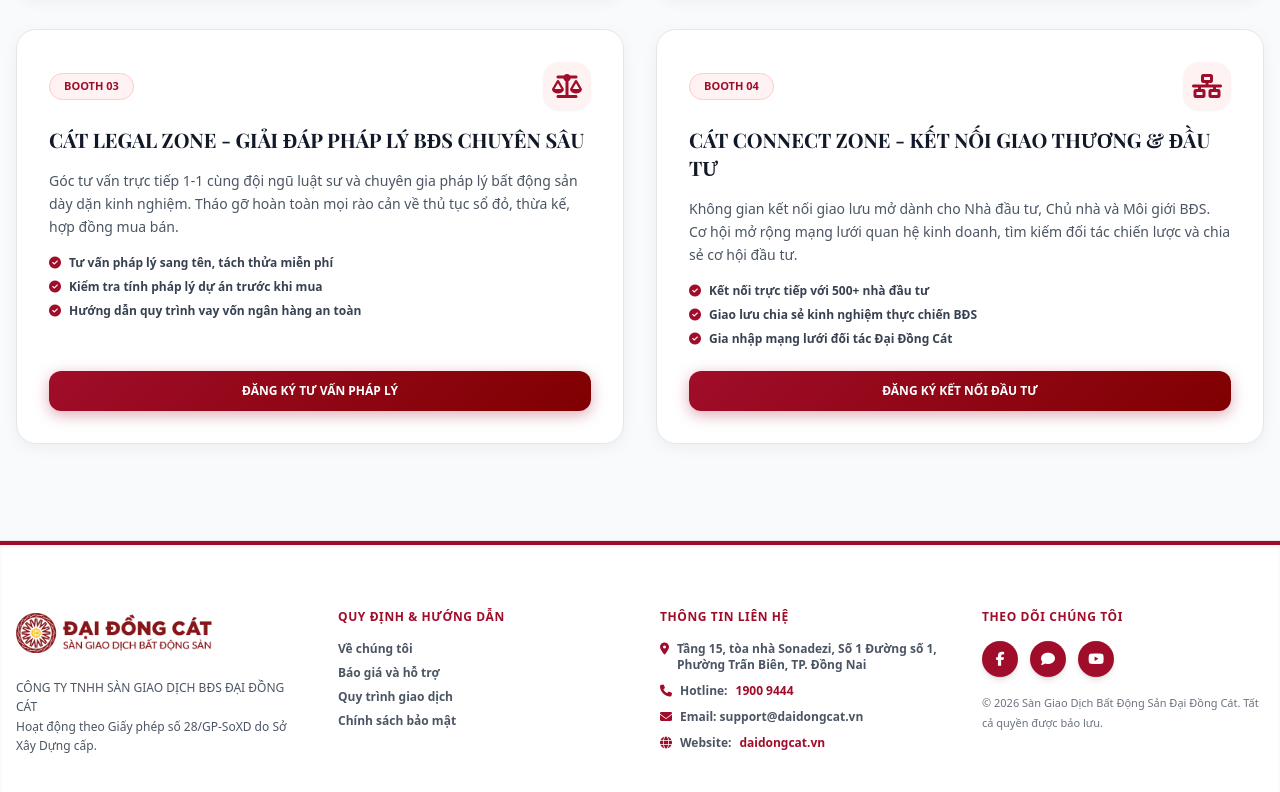
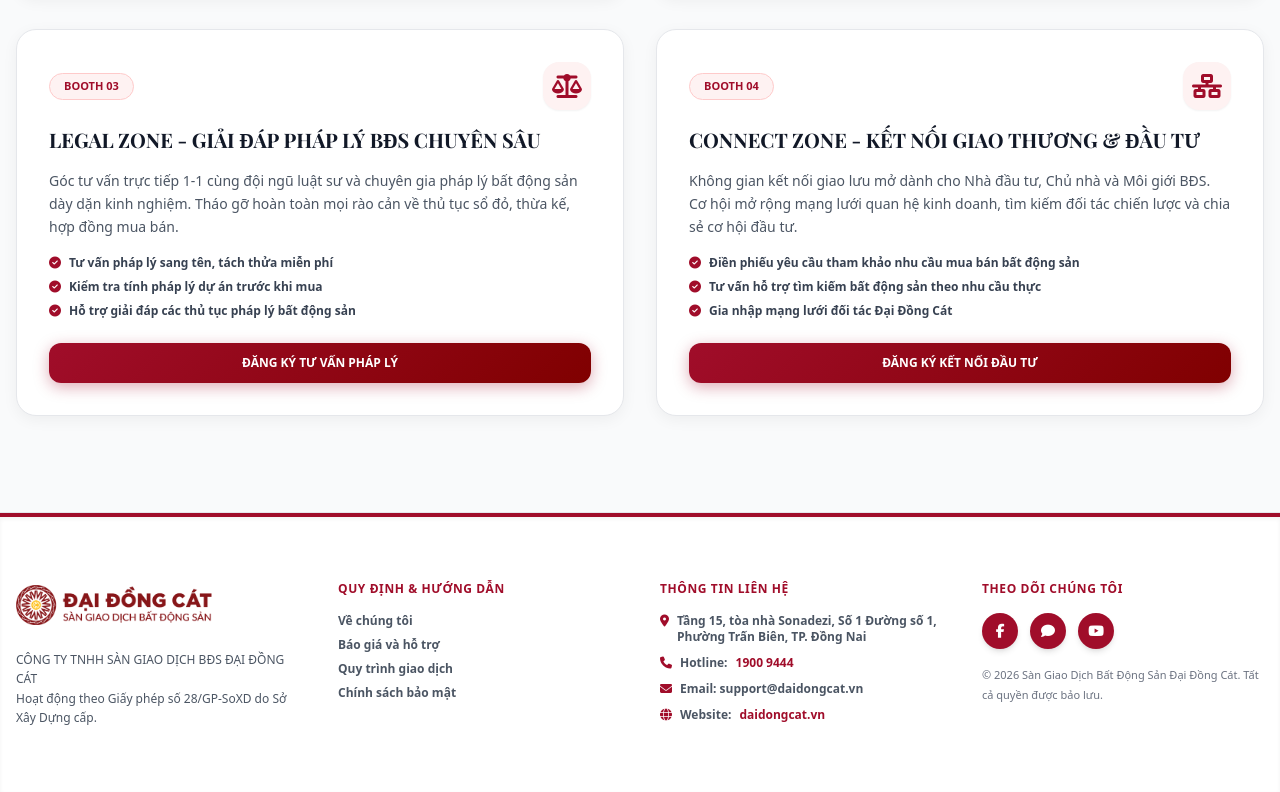
Before and after one commit to anhtran8301/landingpage-ddc, a website built with Vite: page index.html in a window 1280 px wide. Shown: the part 4023-4815 px from the top of the page. Built offline with nearby package versions, Linux system fonts and the light colour scheme; a web font is replaced by a local one.

Commit message:
Update Booth 03 to LEGAL ZONE and Booth 04 to CONNECT ZONE based on review

```diff
--- a/index.html
+++ b/index.html
@@ -419,7 +419,7 @@
           <button class="btn-open-reg btn-ddc-red py-3 px-6 rounded-xl text-xs font-bold uppercase mt-6 w-full">Trải Nghiệm Công Nghệ</button>
         </div>
 
-        <!-- Ô 3: Cát Legal Zone -->
+        <!-- Ô 3: Legal Zone -->
         <div class="ddc-card p-8 bg-white border border-gray-200 rounded-3xl flex flex-col justify-between group hover:border-brandRed transition-all">
           <div class="space-y-4">
             <div class="flex items-center justify-between">
@@ -428,20 +428,20 @@
                 <i class="fa-solid fa-scale-balanced"></i>
               </div>
             </div>
-            <h3 class="text-xl font-bold font-heading text-gray-900 group-hover:text-brandRed transition-colors">CÁT LEGAL ZONE - GIẢI ĐÁP PHÁP LÝ BĐS CHUYÊN SÂU</h3>
+            <h3 class="text-xl font-bold font-heading text-gray-900 group-hover:text-brandRed transition-colors">LEGAL ZONE - GIẢI ĐÁP PHÁP LÝ BĐS CHUYÊN SÂU</h3>
             <p class="text-sm text-gray-600 leading-relaxed font-medium">
               Góc tư vấn trực tiếp 1-1 cùng đội ngũ luật sư và chuyên gia pháp lý bất động sản dày dặn kinh nghiệm. Tháo gỡ hoàn toàn mọi rào cản về thủ tục sổ đỏ, thừa kế, hợp đồng mua bán.
             </p>
             <ul class="text-xs text-gray-700 space-y-2 font-semibold">
               <li class="flex items-center gap-2"><i class="fa-solid fa-circle-check text-brandRed"></i> Tư vấn pháp lý sang tên, tách thửa miễn phí</li>
               <li class="flex items-center gap-2"><i class="fa-solid fa-circle-check text-brandRed"></i> Kiểm tra tính pháp lý dự án trước khi mua</li>
-              <li class="flex items-center gap-2"><i class="fa-solid fa-circle-check text-brandRed"></i> Hướng dẫn quy trình vay vốn ngân hàng an toàn</li>
+              <li class="flex items-center gap-2"><i class="fa-solid fa-circle-check text-brandRed"></i> Hỗ trợ giải đáp các thủ tục pháp lý bất động sản</li>
             </ul>
           </div>
           <button class="btn-open-reg btn-ddc-red py-3 px-6 rounded-xl text-xs font-bold uppercase mt-6 w-full">Đăng Ký Tư Vấn Pháp Lý</button>
         </div>
 
-        <!-- Ô 4: Cát Connect Zone -->
+        <!-- Ô 4: Connect Zone -->
         <div class="ddc-card p-8 bg-white border border-gray-200 rounded-3xl flex flex-col justify-between group hover:border-brandRed transition-all">
           <div class="space-y-4">
             <div class="flex items-center justify-between">
@@ -450,13 +450,13 @@
                 <i class="fa-solid fa-network-wired"></i>
               </div>
             </div>
-            <h3 class="text-xl font-bold font-heading text-gray-900 group-hover:text-brandRed transition-colors">CÁT CONNECT ZONE - KẾT NỐI GIAO THƯƠNG & ĐẦU TƯ</h3>
+            <h3 class="text-xl font-bold font-heading text-gray-900 group-hover:text-brandRed transition-colors">CONNECT ZONE - KẾT NỐI GIAO THƯƠNG & ĐẦU TƯ</h3>
             <p class="text-sm text-gray-600 leading-relaxed font-medium">
               Không gian kết nối giao lưu mở dành cho Nhà đầu tư, Chủ nhà và Môi giới BĐS. Cơ hội mở rộng mạng lưới quan hệ kinh doanh, tìm kiếm đối tác chiến lược và chia sẻ cơ hội đầu tư.
             </p>
             <ul class="text-xs text-gray-700 space-y-2 font-semibold">
-              <li class="flex items-center gap-2"><i class="fa-solid fa-circle-check text-brandRed"></i> Kết nối trực tiếp với 500+ nhà đầu tư</li>
-              <li class="flex items-center gap-2"><i class="fa-solid fa-circle-check text-brandRed"></i> Giao lưu chia sẻ kinh nghiệm thực chiến BĐS</li>
+              <li class="flex items-center gap-2"><i class="fa-solid fa-circle-check text-brandRed"></i> Điền phiếu yêu cầu tham khảo nhu cầu mua bán bất động sản</li>
+              <li class="flex items-center gap-2"><i class="fa-solid fa-circle-check text-brandRed"></i> Tư vấn hỗ trợ tìm kiếm bất động sản theo nhu cầu thực</li>
               <li class="flex items-center gap-2"><i class="fa-solid fa-circle-check text-brandRed"></i> Gia nhập mạng lưới đối tác Đại Đồng Cát</li>
             </ul>
           </div>
```
